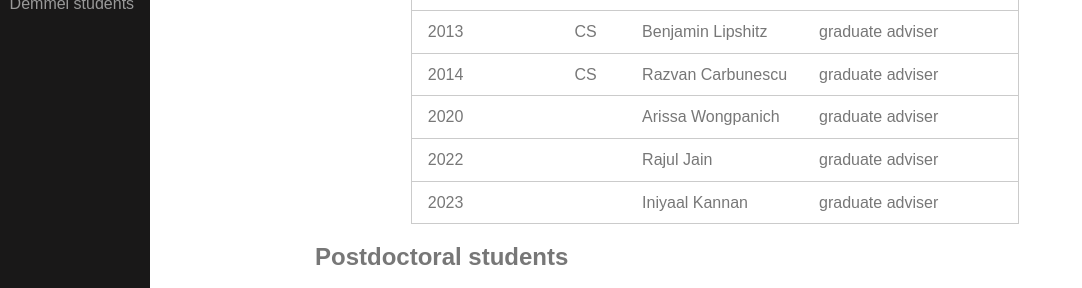
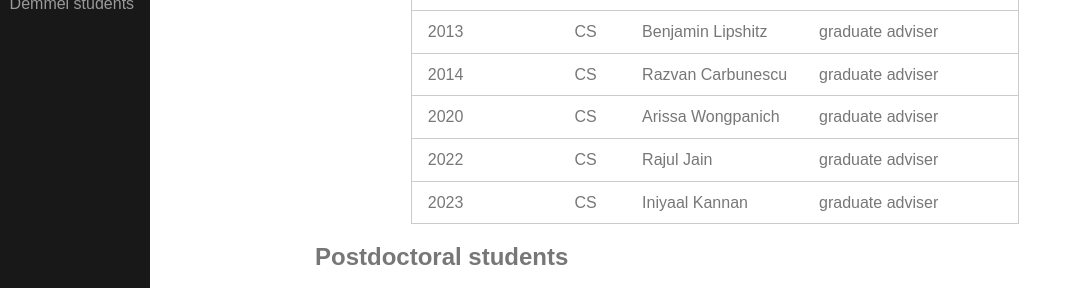
Before and after one commit to dbindel/dmml, a Jekyll site: the page built from students.html, in a window 1280 px wide and 900 px high, scrolled down 3790 px. Shown: the part 152-440 px from the top of the window, without its empty margins (0-1082 px from the left). Built offline with Jekyll 4.4.1, drawn with Linux system fonts in a browser that asks for light colours.

```diff
--- a/_data/students.yml
+++ b/_data/students.yml
@@ -366,16 +366,19 @@ ms:
 -
   name: Arissa Wongpanich
   type: EECS 5th year MS
+  field: CS
   year: 2020
   reln: graduate adviser
 -
   name: Rajul Jain
   type: EECS 5th year MS
+  field: CS
   year: 2022
   reln: graduate adviser
 -
   name: Iniyaal Kannan
   type: EECS 5th year MS
+  field: CS
   year: 2023
   reln: graduate adviser
 
```
